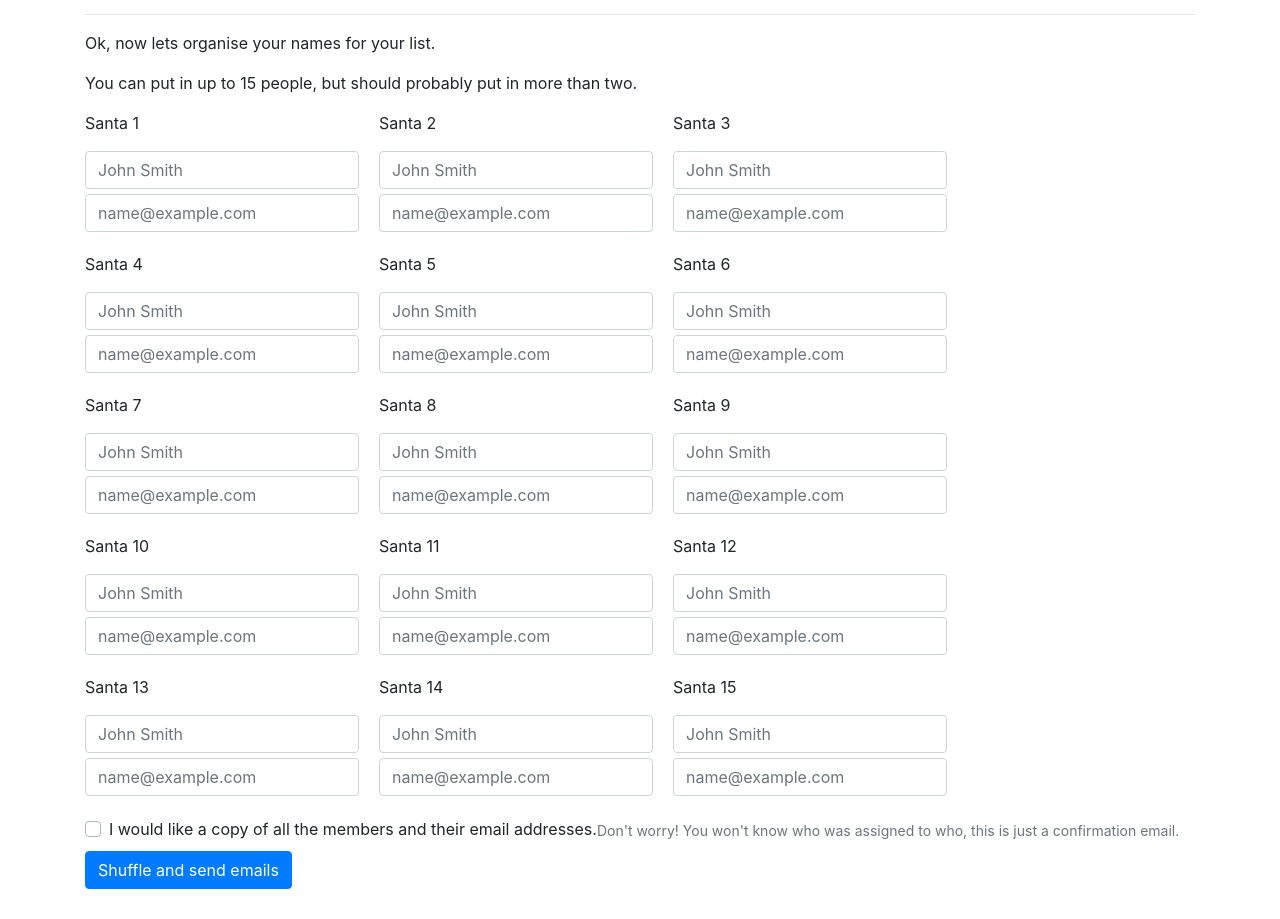
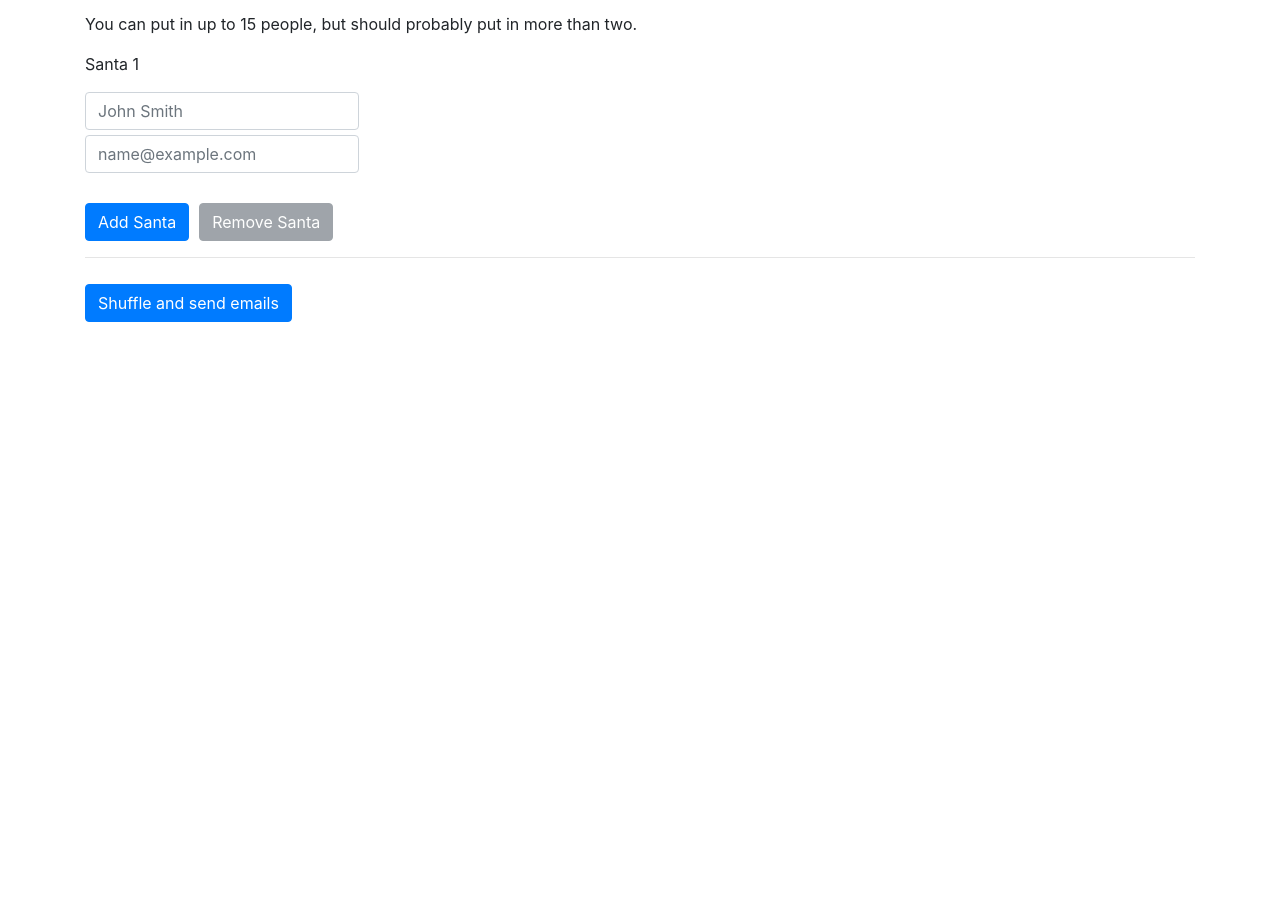
Before and after one commit to jgunnink/secret-santa-vue, a Vue app: page /#/list in a window 1280 px wide. Shown: the part 378-1297 px from the top of the page. After the commit the page ends 800 px from the top, so only its background shows below. Built offline with nearby package versions, Linux system fonts and the light colour scheme; what vue-toasted would draw is missing.

Commit message:
add ability to size list to add and remove santa entries

```diff
--- a/src/components/Home.vue
+++ b/src/components/Home.vue
@@ -12,13 +12,15 @@
             </p>
           </b-col>
           <b-col cols="8">
-            <div class="text-center"><img src="@/assets/santa_with_sack_full.png"></div>
+            <div class="text-center">
+              <img src="@/assets/santa_with_sack_full.png" />
+            </div>
           </b-col>
         </b-row>
         <div class="text-center">
           <b-row>
             <b-col cols="4">
-              <img height="140px" width="140px" src="@/assets/checklist.png">
+              <img height="140px" width="140px" src="@/assets/checklist.png" />
               <h4>Easy organising</h4>
               <p>
                 If you're organising a gift exchange for your family or workplace, let Secret Santa take care of the
@@ -27,7 +29,7 @@
               </p>
             </b-col>
             <b-col cols="4">
-              <img height="140px" width="140px" src="@/assets/open_letter.png">
+              <img height="140px" width="140px" src="@/assets/open_letter.png" />
               <h4>How it works</h4>
               <p>
                 Once you have your list of Santas, let computer take care of the rest! It will shuffle all your users
@@ -36,7 +38,7 @@
               </p>
             </b-col>
             <b-col cols="4">
-              <img height="140px" width="140px" src="@/assets/gift.png">
+              <img height="140px" width="140px" src="@/assets/gift.png" />
               <h4>It's free!</h4>
               <p>
                 Secret Santa is free to use. There's no adverts, no spamming and we keep your details safe. The Secret
@@ -58,10 +60,10 @@ import Component from "vue-class-component";
 import AppFooter from "./AppFooter.vue";
 import CreateListModal from "./CreateListModal.vue";
 
-  @Component({
+@Component({
   components: {
-    CreateListModal,
-  },
+    CreateListModal
+  }
 })
 export default class Home extends Vue {
   get msg(): string {
--- a/src/components/ListDetails.vue
+++ b/src/components/ListDetails.vue
@@ -1,13 +1,21 @@
 <template>
   <div>
     <b-form @submit="onSubmit" @reset="onReset" v-if="show" style="margin-bottom: 15px">
-      <b-form-group label="Gift value amount: ($)"
-                    label-for="valueinput"
-                    prepend="$"
-                    description="Numbers only. Eg: 40">
-        <b-form-input id="valueinput" v-model="value" type="number" required placeholder="Enter gift value amount." />
+      <b-form-group
+        label="Gift value amount: ($)"
+        label-for="valueinput"
+        prepend="$"
+        description="Numbers only. Eg: 40"
+      >
+        <b-form-input
+          id="valueinput"
+          v-model="value"
+          type="number"
+          required
+          placeholder="Enter gift value amount."
+        />
       </b-form-group>
-        <b-form-group label="Day to exchange gifts">
+      <b-form-group label="Day to exchange gifts">
         <b-form-input type="text" v-model="giftDay" required placeholder="Eg: 25th December" />
       </b-form-group>
       <b-button type="submit" variant="success">Save</b-button>
@@ -36,10 +44,10 @@ export default class ListDetails extends Vue {
     } else {
       this.$store.commit("updateListDetails", {
         value: this.value,
-        giftDay: this.giftDay,
+        giftDay: this.giftDay
       });
       this.savedNotice = true;
-      await this.sleep(4000);
+      await this.sleep(2000);
       this.savedNotice = false;
     }
   }
--- a/src/components/ListEditPage.vue
+++ b/src/components/ListEditPage.vue
@@ -3,8 +3,7 @@
     <h2>List Page!</h2>
     <p>{{this.$store.state.organiserName}}, let's get started with some details:</p>
     <ListDetails />
-    <hr />
-    <p>Ok, now lets organise your names for your {{this.$store.state.listName}} list.</p>
+
     <p>You can put in up to 15 people, but should probably put in more than two.</p>
     <b-form inline @submit="onSubmit">
       <template v-for="santa in santas">
@@ -12,21 +11,42 @@
           <p>Santa {{santas.indexOf(santa) + 1}}</p>
           <b-input id="nameInput" required placeholder="John Smith" v-model="santa.name" />
           <div style="padding-bottom: 5px" />
-          <b-input id="emailInput" type="email" required placeholder="name@example.com" v-model="santa.email" />
+          <b-input
+            id="emailInput"
+            type="email"
+            required
+            placeholder="name@example.com"
+            v-model="santa.email"
+          />
           <div style="margin-bottom: 20px" />
         </b-form-group>
       </template>
-      <b-form-checkbox id="copyOfList" v-model="this.receiveCopy" value="true" unchecked-value="false" aria-describedby="copyOfListHelp">
-        I would like a copy of all the members and their email addresses.
-      </b-form-checkbox>
-      <b-form-text id="copyOfListHelp">
-        Don't worry! You won't know who was assigned to who, this is just a confirmation email.
-      </b-form-text>
     </b-form>
+    <b-btn
+      variant="primary"
+      :disabled="this.submitting || santas.length === 15"
+      v-on:click="addBlankSanta(santas)"
+      style="margin-top: 10px"
+    >Add Santa</b-btn>
+    <b-btn
+      variant="secondary"
+      :disabled="this.submitting || santas.length === 1"
+      v-on:click="santas.pop()"
+      style="margin-top: 10px; margin-left: 10px"
+    >Remove Santa</b-btn>
+    <br />
+    <b-alert
+      style="margin-top: 10px;"
+      :show="santas.length == 15"
+    >You've made it to the maximum of 15 santas</b-alert>
+    <hr />
     <b-alert :show="this.submitting">Now shuffling and sending... Please wait</b-alert>
-    <b-btn variant="primary" :disabled="this.submitting" v-on:click="onSubmit" style="margin-top: 10px">
-      Shuffle and send emails
-    </b-btn>
+    <b-btn
+      variant="primary"
+      :disabled="this.submitting"
+      v-on:click="onSubmit"
+      style="margin-top: 10px"
+    >Shuffle and send emails</b-btn>
   </div>
 </template>
 
@@ -39,31 +59,18 @@ import { showSuccessToast, showErrorToast } from "../helpers/toast_popup";
 
 @Component({
   components: {
-    ListDetails,
-  },
+    ListDetails
+  }
 })
 export default class ListEditPage extends Vue {
   submitting: boolean = false;
   receiveCopy: boolean = false;
+  santas: Santa[] = [{ name: "", email: "" }];
 
-  // 15 Empty Santas as generated on page load
-  santas: Santa[] = [
-    { name: "", email: "" },
-    { name: "", email: "" },
-    { name: "", email: "" },
-    { name: "", email: "" },
-    { name: "", email: "" },
-    { name: "", email: "" },
-    { name: "", email: "" },
-    { name: "", email: "" },
-    { name: "", email: "" },
-    { name: "", email: "" },
-    { name: "", email: "" },
-    { name: "", email: "" },
-    { name: "", email: "" },
-    { name: "", email: "" },
-    { name: "", email: "" },
-  ];
+  addBlankSanta(santas): void {
+    santas.push({ name: "", email: "" });
+    return;
+  }
 
   async onSubmit(evt) {
     evt.preventDefault();
@@ -88,5 +95,9 @@ export default class ListEditPage extends Vue {
   get fetchList() {
     return this.$store.getters.list;
   }
+
+  get valueAndDay(): boolean {
+    return this.$store.state.list.value && this.$store.state.list.giftDay;
+  }
 }
 </script>
```
Also changed, not shown: package.json (+9 -9 lines), 1 other file (tests, documents, lock files or other folders).
